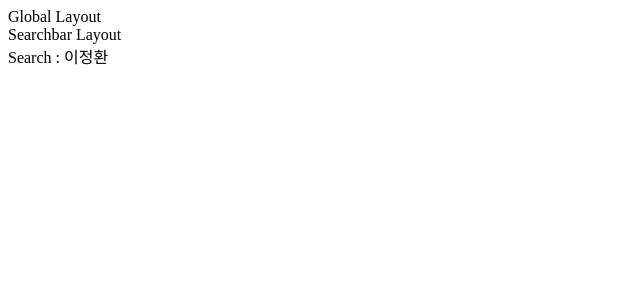
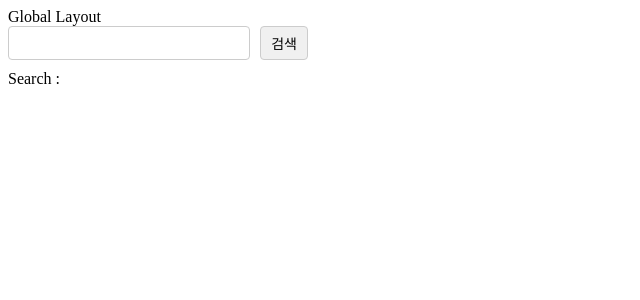
Before and after one commit to NtoZero/han-ip-next-mission, a Next.js app: page /search in a window 1280 px wide. Shown: the top 300 px of the page, without its empty margins (0-640 px from the left). Built offline with nearby package versions, Linux system fonts and the light colour scheme.

Commit message:
feat(Day10): 서치바 컴포넌트 만들기

```diff
--- a/src/app/(with-searchbar)/layout.tsx
+++ b/src/app/(with-searchbar)/layout.tsx
@@ -1,12 +1,19 @@
+'use client'
+
+import SearchBar from '@/app/components/SearchBar'
+import { SearchProvider } from '@/app/context/SearchContext'
+
 export default function SearchbarLayout({
   children,
 }: {
   children: React.ReactNode
 }) {
   return (
-    <div>
-      <div>Searchbar Layout</div>
-      {children}
-    </div>
+    <SearchProvider>
+      <div>
+        <SearchBar />
+        {children}
+      </div>
+    </SearchProvider>
   )
 }
--- a/src/app/(with-searchbar)/search/page.tsx
+++ b/src/app/(with-searchbar)/search/page.tsx
@@ -1,14 +1,13 @@
 'use client'
 
-import { useSearchParams } from 'next/navigation'
+import { useSearch } from '../../context/SearchContext'
 
 export default function Search() {
-  const searchParams = useSearchParams()
-  const query = searchParams.get('q') || '이정환'
+  const { searchTerm } = useSearch()
 
   return (
     <div>
-      <div>Search : {query}</div>
+      <div>Search : {searchTerm}</div>
     </div>
   )
 }
--- /dev/null
+++ b/src/app/components/SearchBar.module.css
@@ -0,0 +1,23 @@
+.searchContainer {
+  display: flex;
+  gap: 10px;
+  margin-bottom: 10px;
+  max-width: 300px;
+}
+
+.searchInput {
+  flex: 1;
+  padding: 6px;
+  border: 1px solid #ccc;
+  border-radius: 4px;
+  font-size: 14px;
+}
+
+.searchButton {
+  padding: 6px 10px;
+  background-color: #f0f0f0;
+  border: 1px solid #ccc;
+  border-radius: 4px;
+  cursor: pointer;
+  font-size: 14px;
+}
--- /dev/null
+++ b/src/app/components/SearchBar.tsx
@@ -0,0 +1,53 @@
+'use client'
+
+import { useEffect } from 'react'
+import { useRouter, useSearchParams } from 'next/navigation'
+import styles from './SearchBar.module.css'
+import { useSearch } from '../context/SearchContext'
+
+export default function SearchBar() {
+  const router = useRouter()
+  const searchParams = useSearchParams()
+  const { searchTerm, setSearchTerm } = useSearch()
+
+  // URL의 쿼리 파라미터 q의 값을 검색창 초기값으로 설정
+  useEffect(() => {
+    const query = searchParams.get('q')
+    if (query) {
+      setSearchTerm(query)
+    } else {
+      setSearchTerm('')
+    }
+  }, [searchParams, setSearchTerm])
+
+  // 검색 기능 구현
+  const handleSearch = () => {
+    if (searchTerm.trim()) {
+      router.push(`/search?q=${encodeURIComponent(searchTerm)}`)
+    }
+  }
+
+  // Enter 키 처리
+  const handleKeyDown = (e: React.KeyboardEvent<HTMLInputElement>) => {
+    if (e.key === 'Enter') {
+      handleSearch()
+    }
+  }
+
+  return (
+    <div>
+      <div className={styles.searchContainer}>
+        <input
+          type="text"
+          value={searchTerm}
+          onChange={(e) => setSearchTerm(e.target.value)}
+          onKeyDown={handleKeyDown}
+          className={styles.searchInput}
+        />
+        <button onClick={handleSearch} className={styles.searchButton}>
+          검색
+        </button>
+      </div>
+    </div>
+  )
+}
--- /dev/null
+++ b/src/app/context/SearchContext.tsx
@@ -0,0 +1,32 @@
+'use client'
+
+import { createContext, useState, useContext, ReactNode } from 'react'
+
+// Context 타입 정의
+type SearchContextType = {
+  searchTerm: string
+  setSearchTerm: (term: string) => void
+}
+
+// Context 생성
+const SearchContext = createContext<SearchContextType | undefined>(undefined)
+
+// Context Provider 컴포넌트
+export function SearchProvider({ children }: { children: ReactNode }) {
+  const [searchTerm, setSearchTerm] = useState('')
+
+  return (
+    <SearchContext.Provider value={{ searchTerm, setSearchTerm }}>
+      {children}
+    </SearchContext.Provider>
+  )
+}
+
+// Context 사용을 위한 Hook
+export function useSearch() {
+  const context = useContext(SearchContext)
+  if (context === undefined) {
+    throw new Error('useSearch must be used within a SearchProvider')
+  }
+  return context
+}
```
Also changed, not shown: src/app/(with-searchbar)/page.tsx (line endings or trailing spaces).
